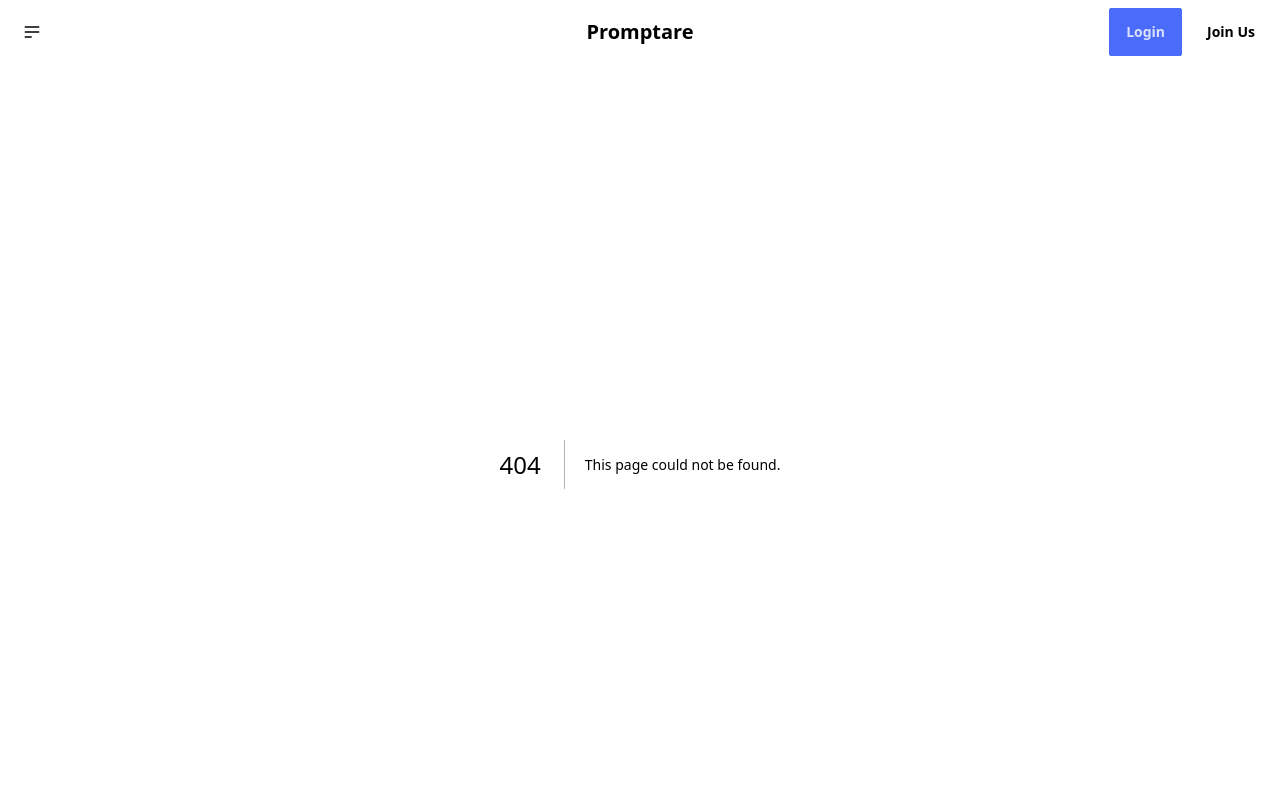
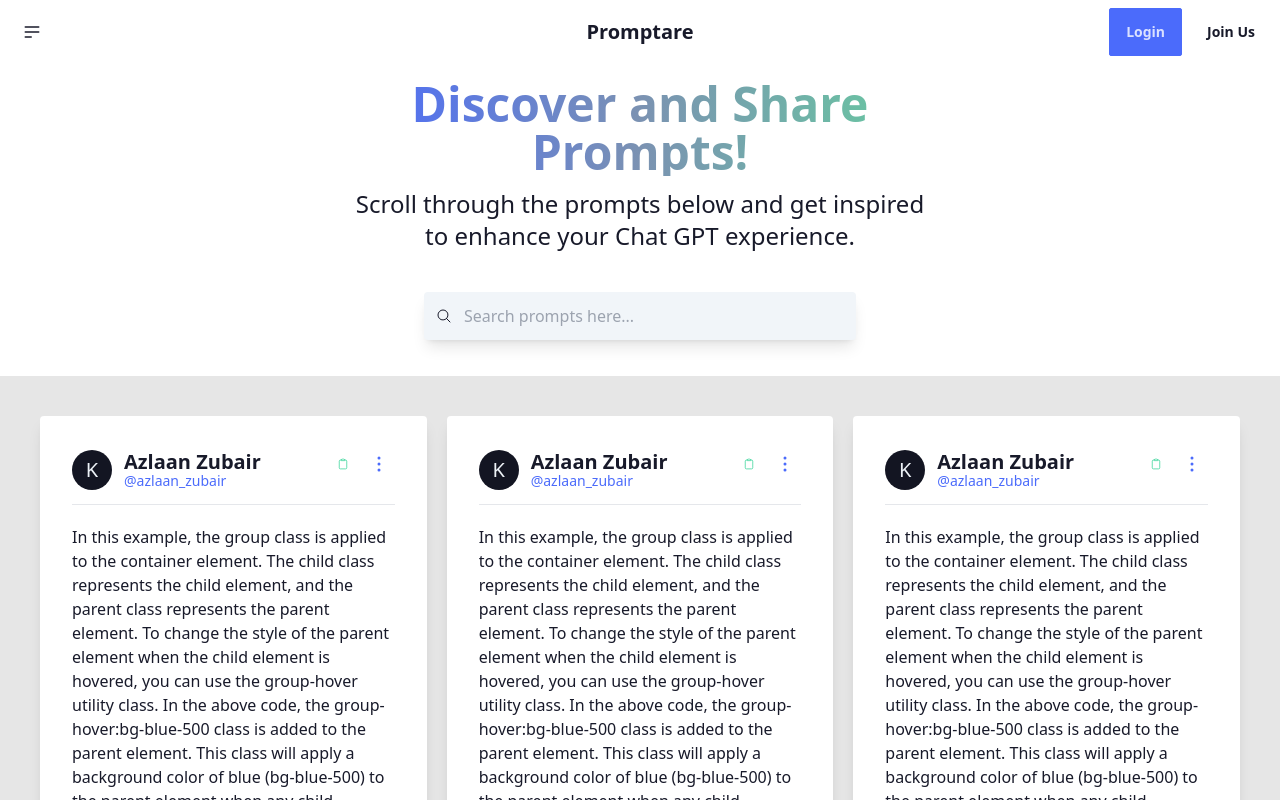
Before and after one commit to mdazlaanzubair/Promptare, a Next.js app: page /feeds in a window 1280 px wide. Before the commit this address had no page. Shown: the top 800 px of the page. Built offline with nearby package versions, Linux system fonts and the light colour scheme.

Commit message:
feed page designed

```diff
--- /dev/null
+++ b/app/feeds/page.jsx
@@ -0,0 +1,129 @@
+import SearchInput from "@components/SearchInput";
+
+const page = () => {
+  const feeds = [
+    1, 2, 3, 4, 4, 5, 3, 5, 4, 4, 4, 4, 4, 4, 4, 4, 4, 2, 4, 4, 3, 4, 4, 4,
+  ];
+  return (
+    <section id="feeds-page">
+      <div className="hero bg-base-100">
+        <div className="hero-content flex-col lg:flex-row-reverse">
+          <div className="text-center max-w-lg lg:max-w-xl">
+            <h1 className="text-4xl lg:text-5xl font-extrabold mb-3 text-transparent bg-clip-text bg-gradient-to-r from-primary via-secondary to-accent">
+              Discover and Share Prompts!
+            </h1>
+            <h2 className="text-xl lg:text-2xl font-light mb-5">
+              Scroll through the prompts below and get inspired to enhance your
+              Chat GPT experience.
+            </h2>
+            <div className="flex flex-col py-5">
+              <SearchInput />
+            </div>
+          </div>
+        </div>
+      </div>
+
+      <div className="bg-base-200 mx-auto p-5 lg:p-10">
+        <div className="columns-1 md:columns-2 lg:columns-3 gap-5 space-y-5">
+          {feeds.map((feed, index) => (
+            <div className="card shadow-lg" key={index}>
+              <div className="card-body bg-base-100 text-base-content rounded-box">
+                <div className="flex flex-row border-b pb-3">
+                  <div className="flex flex-grow flex-row items-center justify-start gap-3">
+                    <div className="avatar placeholder">
+                      <div className="bg-neutral-focus text-neutral-content rounded-full w-10">
+                        <span className="text-xl">K</span>
+                      </div>
+                    </div>
+                    <div className="name">
+                      <h1 className="text-xl font-bold -mb-2">Azlaan Zubair</h1>
+                      <a
+                        href="#"
+                        className="lowercase text-sm text-primary font-thin"
+                      >
+                        @azlaan_zubair
+                      </a>
+                    </div>
+                  </div>
+                  <div className="flex flex-shrink-0 justify-between gap-1">
+                    <button
+                      type="button"
+                      className="btn btn-sm border-none btn-outline btn-success btn-circle"
+                    >
+                      <svg
+                        xmlns="http://www.w3.org/2000/svg"
+                        fill="none"
+                        viewBox="0 0 24 24"
+                        stroke-width="1.5"
+                        stroke="currentColor"
+                        class="w-3 h-3"
+                      >
+                        <path
+                          stroke-linecap="round"
+                          stroke-linejoin="round"
+                          d="M15.666 3.888A2.25 2.25 0 0013.5 2.25h-3c-1.03 0-1.9.693-2.166 1.638m7.332 0c.055.194.084.4.084.612v0a.75.75 0 01-.75.75H9a.75.75 0 01-.75-.75v0c0-.212.03-.418.084-.612m7.332 0c.646.049 1.288.11 1.927.184 1.1.128 1.907 1.077 1.907 2.185V19.5a2.25 2.25 0 01-2.25 2.25H6.75A2.25 2.25 0 014.5 19.5V6.257c0-1.108.806-2.057 1.907-2.185a48.208 48.208 0 011.927-.184"
+                        />
+                      </svg>
+                    </button>
+
+                    <div className="dropdown dropdown-left">
+                      <label
+                        tabIndex={0}
+                        className="btn btn-sm border-none btn-outline btn-primary btn-circle"
+                      >
+                        <svg
+                          xmlns="http://www.w3.org/2000/svg"
+                          fill="none"
+                          viewBox="0 0 24 24"
+                          strokeWidth={1.5}
+                          stroke="currentColor"
+                          className="w-6 h-6"
+                        >
+                          <path
+                            strokeLinecap="round"
+                            strokeLinejoin="round"
+                            d="M12 6.75a.75.75 0 110-1.5.75.75 0 010 1.5zM12 12.75a.75.75 0 110-1.5.75.75 0 010 1.5zM12 18.75a.75.75 0 110-1.5.75.75 0 010 1.5z"
+                          />
+                        </svg>
+                      </label>
+                      <ul
+                        tabIndex={0}
+                        className="dropdown-content menu p-2 shadow bg-neutral text-neutral-content rounded-box w-52 text-sm"
+                      >
+                        <li>
+                          <a>Edit</a>
+                        </li>
+                        <li>
+                          <a>Delete</a>
+                        </li>
+                      </ul>
+                    </div>
+                  </div>
+                </div>
+                <p className="py-3">
+                  In this example, the group class is applied to the container
+                  element. The child class represents the child element, and the
+                  parent class represents the parent element. To change the
+                  style of the parent element when the child element is hovered,
+                  you can use the group-hover utility class. In the above code,
+                  the group-hover:bg-blue-500 class is added to the parent
+                  element. This class will apply a background color of blue
+                  (bg-blue-500) to the parent element when any child element
+                  within the group is hovered..
+                </p>
+                <div className="flex flex-row border-t pt-3">
+                  <div className="flex flex-shrink-0 flex-row items-center justify-start gap-3">
+                    <div className="badge badge-primary">neutral</div>
+                  </div>
+                  <div className="flex flex-shrink-0"></div>
+                </div>
+              </div>
+            </div>
+          ))}
+        </div>
+      </div>
+    </section>
+  );
+};
+
+export default page;
--- a/components/Navbar.jsx
+++ b/components/Navbar.jsx
@@ -32,6 +32,9 @@ const Navbar = () => {
           >
             <li>
               <Link href="/about">About</Link>
+            </li>
+            <li>
+              <Link href="/feeds">Feeds</Link>
             </li>
           </ul>
         </div>
--- /dev/null
+++ b/components/SearchInput.jsx
@@ -0,0 +1,31 @@
+const SearchInput = () => {
+  return (
+    <form className="group input-search w-3/4 mx-auto flex flex-row flex-wrap rounded-box p-3 justify-between items-center gap-3 shadow-lg bg-slate-100">
+      <div className="flex-shrink-0">
+        <svg
+          xmlns="http://www.w3.org/2000/svg"
+          fill="none"
+          viewBox="0 0 24 24"
+          stroke-width="1.5"
+          stroke="currentColor"
+          class="w-4 h-4"
+        >
+          <path
+            stroke-linecap="round"
+            stroke-linejoin="round"
+            d="M21 21l-5.197-5.197m0 0A7.5 7.5 0 105.196 5.196a7.5 7.5 0 0010.607 10.607z"
+          />
+        </svg>
+      </div>
+      <div className="flex-grow">
+        <input
+          type="text"
+          placeholder="Search prompts here..."
+          className="border-none outline-none w-full bg-transparent"
+        />
+      </div>
+    </form>
+  );
+};
+
+export default SearchInput;
```
